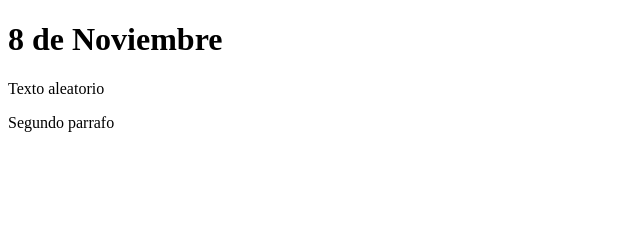
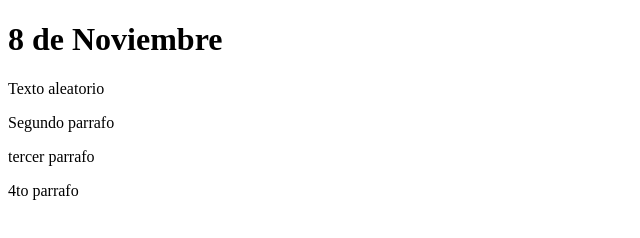
Before and after one commit to TheVleder/8Nov, a plain HTML site: page index.html in a window 1280 px wide. Shown: the whole page, without its empty margins (0-640 px from the left). Drawn offline with Linux system fonts and the light colour scheme.

Commit message:
Añadidos parrafo 3 y 4 en la NuevaRama

```diff
--- a/index.html
+++ b/index.html
@@ -10,6 +10,8 @@
     <h1>8 de Noviembre</h1>
     <p>Texto aleatorio</p>
     <p>Segundo parrafo</p>
+    <p>tercer parrafo</p>
+    <p>4to parrafo</p>
 
 
 </body>
```
